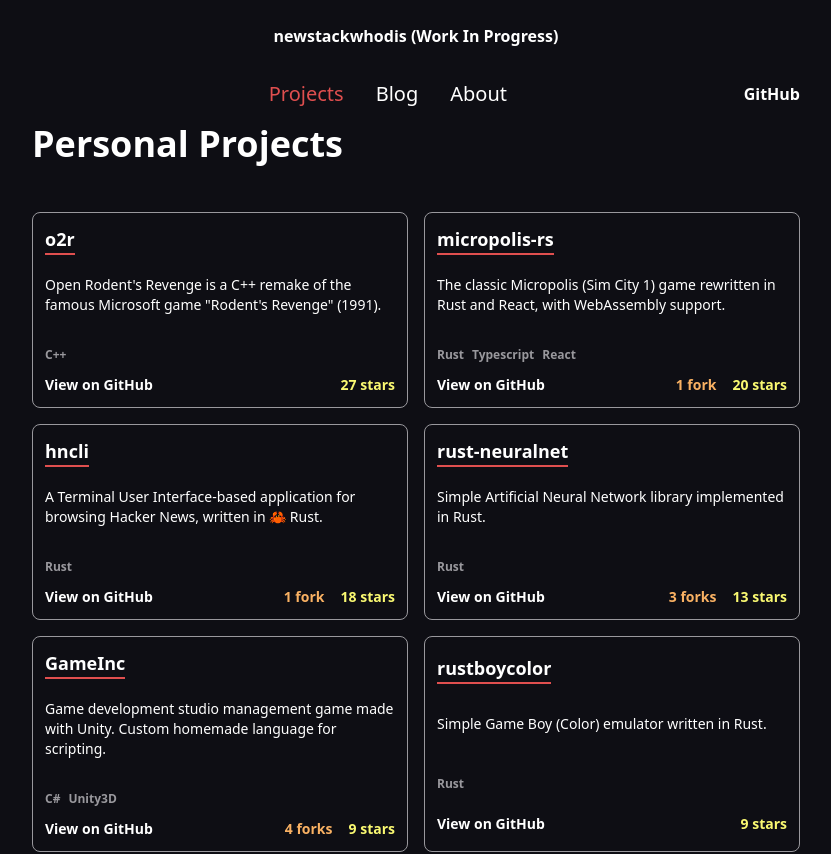
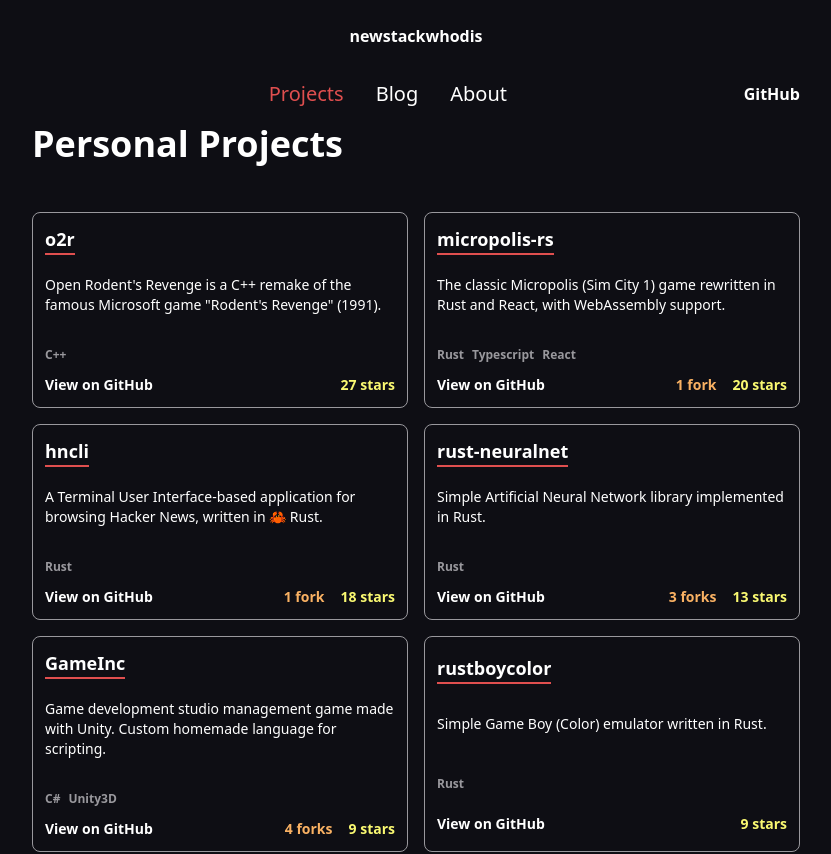
Before and after one commit to pierreyoda/newstackwhodis, a Next.js app: page / in a window 1280 px wide. Shown: the top 854 px of the page, without its empty margins (224-1055 px from the left). Built offline with nearby package versions, Linux system fonts and the light colour scheme.

Commit message:
:memo: Navbar title remove "Work In Progress" mention

```diff
--- a/src/components/layout/Navbar.tsx
+++ b/src/components/layout/Navbar.tsx
@@ -29,7 +29,7 @@ export const Navbar: FunctionComponent<NavbarProps> = ({ category }) => (
   <div className="flex flex-col">
     <div className="w-full flex justify-center items-center mr-12 font-bold py-6">
       <Link href="/">
-        newstackwhodis (Work In Progress)
+        newstackwhodis
       </Link>
     </div>
     <div className="w-full flex flex-col md:flex-row self-center items-center justify-between">
```
